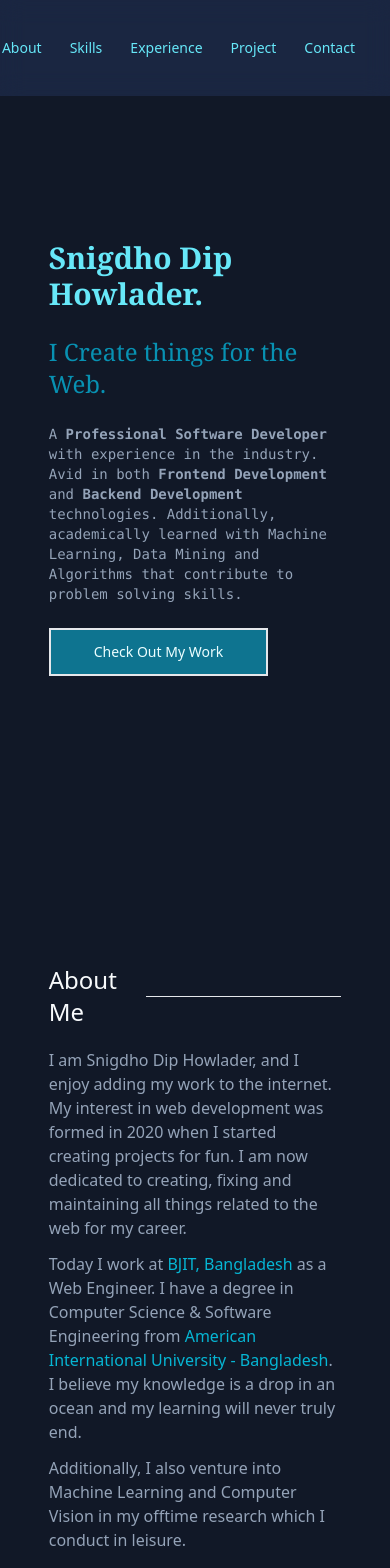
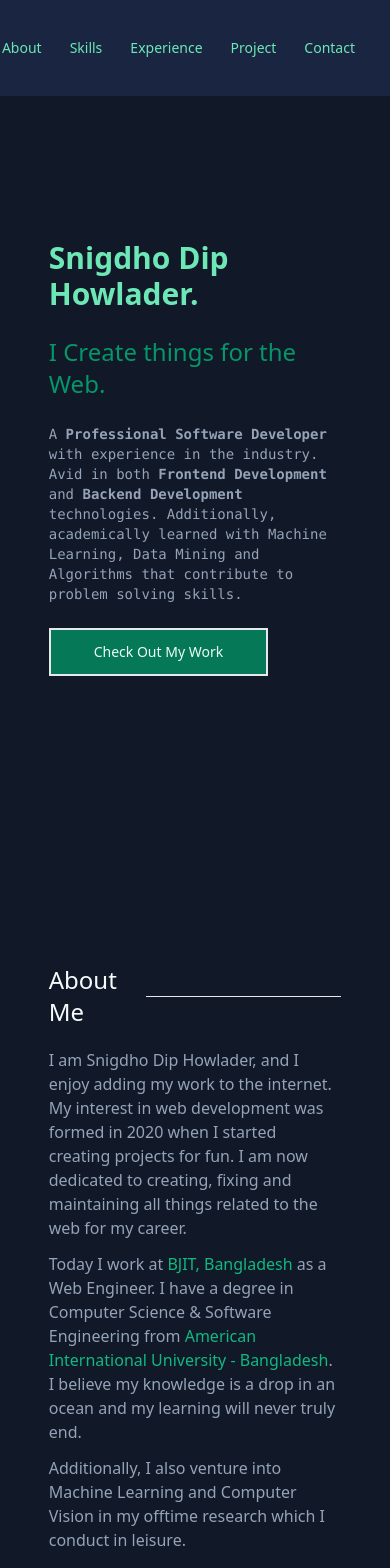
Before and after one commit to snigdho611/snigdho611.dev, a Next.js app: page / in a window 390 px wide. Shown: the top 1568 px of the page. Built offline with nearby package versions, Linux system fonts and the light colour scheme.

Commit message:
Updated designs and colors

```diff
--- a/src/components/About/index.tsx
+++ b/src/components/About/index.tsx
@@ -37,11 +37,11 @@ const About = () => {
             </span>
             <span>
               Today I work at{" "}
-              <a href="https://bjitgroup.com/" className="text-cyan-500">
+              <a href="https://bjitgroup.com/" className="text-emerald-500">
                 BJIT, Bangladesh
               </a>{" "}
               as a Web Engineer. I have a degree in Computer Science & Software Engineering from{" "}
-              <a href="https://www.aiub.edu/" className="text-cyan-500">
+              <a href="https://www.aiub.edu/" className="text-emerald-500">
                 American International University - Bangladesh
               </a>
               . I believe my knowledge is a drop in an ocean and my learning will never truly end.
@@ -79,7 +79,7 @@ const About = () => {
               alt="Not found"
             />
           </div>
-          <div className="w-60 h-60 border-4 border-cyan-100 ml-10 mt-6 cursor-pointer"></div>
+          <div className="w-60 h-60 border-4 border-emerald-100 ml-10 mt-6 cursor-pointer"></div>
         </div>
       </div>
     </motion.div>
--- a/src/components/Experience/index.tsx
+++ b/src/components/Experience/index.tsx
@@ -50,7 +50,7 @@ const Experience: React.FC = () => {
       whileInView={{ y: 0, opacity: 1 }}
       initial={{ y: -100, opacity: 0 }}
       transition={{ duration: 1 }}
-      className="w-3/4 mx-auto my-72 h-72"
+      className="w-3/4 mx-auto my-72 h-72 font-sans"
     >
       <div className="flex items-center justify-between w-full my-10">
         <span className="w-1/3 text-2xl text-slate-50">Experience</span>
@@ -63,8 +63,8 @@ const Experience: React.FC = () => {
               <div
                 key={i}
                 onClick={() => setActiveExperience(i)}
-                className={`border-l-2 border-white font-mono py-3 px-3 cursor-pointer hover:bg-cyan-900 transition-colors ${
-                  activeExperience === i ? "text-cyan-300 border-cyan-300" : "text-slate-500"
+                className={`border-l-2 border-white font-mono py-3 px-3 cursor-pointer hover:bg-emerald-900 transition-colors ${
+                  activeExperience === i ? "text-emerald-300 border-emerald-300" : "text-slate-500"
                 }`}
               >
                 {company}
@@ -73,7 +73,7 @@ const Experience: React.FC = () => {
           })}
         </div>
         <div className="sm:w-2/3 w-full flex flex-col gap-3">
-          <span className="text-cyan-300 text-xl">
+          <span className="text-emerald-300 text-xl">
             <span className="text-slate-50">{data[activeExperience].title}</span>
             <span>
               {" "}
--- a/src/components/Hero/index.tsx
+++ b/src/components/Hero/index.tsx
@@ -10,18 +10,18 @@ const Hero = () => {
     <motion.div
       animate={{ y: 0, opacity: 1 }}
       initial={{ y: -100, opacity: 0 }}
-      transition={{ duration: 1 }}
-      className="my-60"
+      transition={{ delay: 2, duration: 1 }}
+      className="my-60 font-sans"
     >
       <div className="mx-auto w-3/4" ref={baseRef}>
         <div className="flex flex-col gap-6">
-          <label className="text-3xl font-bold sm:text-6xl text-cyan-300 font-serif">
+          <label className="text-3xl font-bold sm:text-6xl text-emerald-300">
             Snigdho Dip Howlader.
           </label>
-          <label className="text-2xl sm:text-4xl text-cyan-600 font-medium font-serif">
+          <label className="text-2xl sm:text-4xl text-emerald-600 font-medium">
             I Create things for the Web.
           </label>
-          {/* <label className="text-cyan-500 text-[15px] my-5">
+          {/* <label className="text-emerald-500 text-[15px] my-5">
             <TypeAnimation
               sequence={[
                 "Software Engineer",
@@ -50,7 +50,7 @@ const Hero = () => {
             Algorithms that contribute to problem solving skills.
           </label>
           <Link href={"https://www.github.com/snigdho611"} passHref>
-            <button className="border-2 bg-cyan-700 text-cyan-50 hover:bg-cyan-50 hover:text-cyan-700 transition-all w-3/4 sm:w-1/3 py-3 text-sm">
+            <button className="border-2 bg-emerald-700 text-emerald-50 hover:bg-emerald-50 hover:text-emerald-700 transition-all w-3/4 sm:w-1/3 py-3 text-sm">
               Check Out My Work
             </button>
           </Link>
--- a/src/components/Navbar/index.tsx
+++ b/src/components/Navbar/index.tsx
@@ -10,7 +10,12 @@ interface NavbarProps {
 
 const Navbar = () => {
   return (
-    <div className="flex text-xl py-7 w-full z-10 fixed right-0 top-0 bg-[#283c6769] backdrop-blur-md">
+    <motion.div
+      animate={{ y: 0, opacity: 1 }}
+      initial={{ y: -100, opacity: 0 }}
+      transition={{ duration: 1 }}
+      className="flex font-sans text-xl py-7 w-full z-10 fixed right-0 top-0 bg-[#283c6769] backdrop-blur-md"
+    >
       <div className="w-1/2 flex h-10 ml-24">
         <div className="absolute hidden sm:flex w-10 h-10">
           <Image
@@ -27,7 +32,7 @@ const Navbar = () => {
           animate={{ y: 0, opacity: 1 }}
           initial={{ y: -100, opacity: 0 }}
           transition={{ duration: 1 }}
-          className="text-sm text-cyan-300 flex items-center cursor-pointer hover:text-cyan-50 transition-colors"
+          className="text-sm text-emerald-300 flex items-center cursor-pointer hover:text-emerald-50 transition-colors"
         >
           About
         </motion.div>
@@ -35,7 +40,7 @@ const Navbar = () => {
           animate={{ y: 0, opacity: 1 }}
           initial={{ y: -100, opacity: 0 }}
           transition={{ delay: 0.25, duration: 1 }}
-          className="text-sm text-cyan-300 flex items-center cursor-pointer hover:text-cyan-50 transition-colors"
+          className="text-sm text-emerald-300 flex items-center cursor-pointer hover:text-emerald-50 transition-colors"
         >
           Skills
         </motion.div>
@@ -43,7 +48,7 @@ const Navbar = () => {
           animate={{ y: 0, opacity: 1 }}
           initial={{ y: -100, opacity: 0 }}
           transition={{ delay: 0.5, duration: 1 }}
-          className="text-sm text-cyan-300 flex items-center cursor-pointer hover:text-cyan-50 transition-colors"
+          className="text-sm text-emerald-300 flex items-center cursor-pointer hover:text-emerald-50 transition-colors"
         >
           Experience
         </motion.div>
@@ -51,7 +56,7 @@ const Navbar = () => {
           animate={{ y: 0, opacity: 1 }}
           initial={{ y: -100, opacity: 0 }}
           transition={{ delay: 0.75, duration: 1 }}
-          className="text-sm text-cyan-300 flex items-center cursor-pointer hover:text-cyan-50 transition-colors"
+          className="text-sm text-emerald-300 flex items-center cursor-pointer hover:text-emerald-50 transition-colors"
         >
           Project
         </motion.div>
@@ -59,12 +64,12 @@ const Navbar = () => {
           animate={{ y: 0, opacity: 1 }}
           initial={{ y: -100, opacity: 0 }}
           transition={{ delay: 1, duration: 1 }}
-          className="text-sm text-cyan-300 flex items-center cursor-pointer hover:text-cyan-50 transition-colors"
+          className="text-sm text-emerald-300 flex items-center cursor-pointer hover:text-emerald-50 transition-colors"
         >
           Contact
         </motion.div>
       </div>
-    </div>
+    </motion.div>
   );
 };
 
--- a/src/components/Projects/index.tsx
+++ b/src/components/Projects/index.tsx
@@ -1,5 +1,6 @@
 import React from "react";
 import { motion } from "framer-motion";
+import Image from "next/image";
 
 const data = [
   {
@@ -42,7 +43,7 @@ const Projects = () => {
       whileInView={{ y: 0, opacity: 1 }}
       initial={{ y: -100, opacity: 0 }}
       transition={{ duration: 1 }}
-      className="w-3/4 mx-auto my-[600px] sm:my-72 h-72 flex flex-wrap gap-5"
+      className="w-3/4 mx-auto my-[600px] sm:my-72 h-fit flex flex-wrap gap-5"
     >
       <div className="flex items-center justify-between w-full my-5">
         <span className="w-1/3 text-2xl text-slate-50">Projects</span>
@@ -52,17 +53,21 @@ const Projects = () => {
         return (
           <motion.a
             href={url}
-            whileHover={{ y: -15 }}
-            className="flex flex-col gap-3 grow-0 px-4 py-8 shrink basis-full mx-auto lg:basis-[30%] border-2 border-cyan-400 rounded-lg"
+            whileHover={{ y: -7.5 }}
+            className="flex flex-col gap-3 grow-0 px-4 py-8 shrink basis-full mx-auto lg:basis-[30%] border-2 hover:text-emerald-400 text-slate-300 transition-colors border-emerald-400 rounded-lg font-sans"
             key={id}
           >
-            <div className="flex justify-between">
-              <div>Folder icon</div>
-              <div className="flex">
+            <div className="flex justify-between h-12">
+              <div>
+                <div className="absolute w-10 h-10">
+                  <Image src={"/images/folder.svg"} alt="Not found" layout="fill" />
+                </div>
+              </div>
+              {/* <div className="flex">
                 <div>Link</div>
-              </div>
+              </div> */}
             </div>
-            <div className="text-slate-300 text-xl">{title}</div>
+            <div className="text-xl">{title}</div>
             <div className="text-slate-500">{description}</div>
             <div className="text-slate-500 flex gap-4 text-sm">
               {stacks.map((element, i) => {
--- a/src/components/Skills/SkillSet/SkillBox/index.tsx
+++ /dev/null
@@ -1,43 +0,0 @@
-import React, { useEffect, useLayoutEffect, useRef } from "react";
-import Image from "next/image";
-import { useInView } from "react-intersection-observer";
-
-interface SkillBox {
-  tech: {
-    name: string;
-    logo: string;
-    count: number;
-  };
-  id: number;
-}
-
-const SkillBox: React.FC<SkillBox> = ({ id, tech }) => {
-  const { ref, inView, entry } = useInView({
-    threshold: 0,
-  });
-  const skillBoxRef = useRef<HTMLDivElement>(null);
-
-  const motionVariant = {
-    visible: { rotateY: 360, delay: 2 },
-    start: { scale: 1 },
-    hover: { scale: 1.2, duration: 1 },
-  };
-
-  useEffect(() => {
-    console.log(inView);
-  }, [inView]);
-
-  return (
-    <div ref={ref} key={id} className="px-7 mx-auto">
-      <div
-        className="min-w-24 w-24 min-h-24 h-24 my-4 bg-center bg-no-repeat bg-contain cursor-pointer"
-        style={{
-          backgroundImage: `url(${tech.logo})`,
-        }}
-        ref={skillBoxRef}
-      />
-    </div>
-  );
-};
-
-export default SkillBox;
--- a/src/components/Skills/SkillSet/index.module.css
+++ /dev/null
@@ -1,5 +0,0 @@
-@media (max-width: 500px) {
-  .responsive {
-    flex-direction: column;
-  }
-}
--- a/src/components/Skills/SkillSet/index.tsx
+++ /dev/null
@@ -1,34 +0,0 @@
-import React, { useRef } from "react";
-import classes from "./index.module.css";
-import SkillBox from "./SkillBox";
-
-interface SkillSetProps {
-  id: number;
-  stackName: string;
-  stack: {
-    id: number;
-    name: string;
-    tech: {
-      name: string;
-      logo: string;
-      count: number;
-    }[];
-  };
-}
-
-const SkillSet: React.FC<SkillSetProps> = ({ stackName, id, stack }) => {
-  return (
-    <div className="text-cyan-300" key={id}>
-      <h1 className="text-3xl text-center">{stackName}</h1>
-      <div
-        className={`flex flex-row my-5 justify-center ${classes.responsive}`}
-      >
-        {stack.tech.map((elem, i) => {
-          return <SkillBox key={i} id={i} tech={elem} />;
-        })}
-      </div>
-    </div>
-  );
-};
-
-export default SkillSet;
--- a/src/components/Skills/index.tsx
+++ /dev/null
@@ -1,11 +0,0 @@
-import React, { useEffect, useLayoutEffect, useRef } from "react";
-import SkillSet from "./SkillSet";
-import classes from "./index.module.css";
-
-const Skills: React.FC = () => {
-  const baseRef = useRef<HTMLDivElement>(null);
-
-  return <div className="w-fit my-48 mx-auto flex flex-col" ref={baseRef}></div>;
-};
-
-export default Skills;
```
Also changed, not shown: src/components/Skills/index.module.css (deleted, +0 -9 lines), public/images/arrow.svg, public/images/folder.svg (added).
